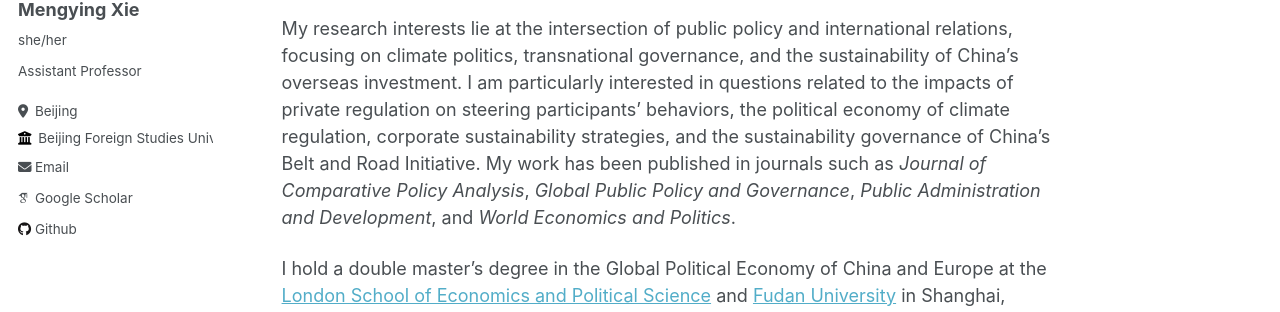
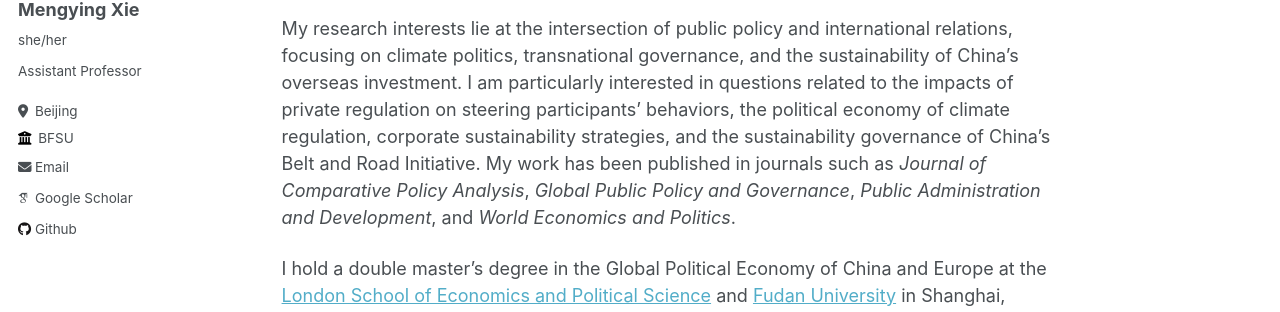
Before and after one commit to xiemythu/xiemythu.github.io, a Jekyll site: the page built from _pages/about.md, in a window 1280 px wide. Shown: the part 317-629 px from the top of the page. Built offline with Jekyll 4.4.1, drawn with Linux system fonts in a browser that asks for light colours; some web fonts are replaced.

Commit message:
Update _config.yml

```diff
--- a/_config.yml
+++ b/_config.yml
@@ -26,7 +26,7 @@ author:
   pronouns         : "she/her"
   bio              : "Assistant Professor"
   location         : "Beijing"
-  employer         : "Beijing Foreign Studies University"
+  employer         : "BFSU"
   uri              : # URL
   email            : "mengyingxie96@163.com"
 
```
